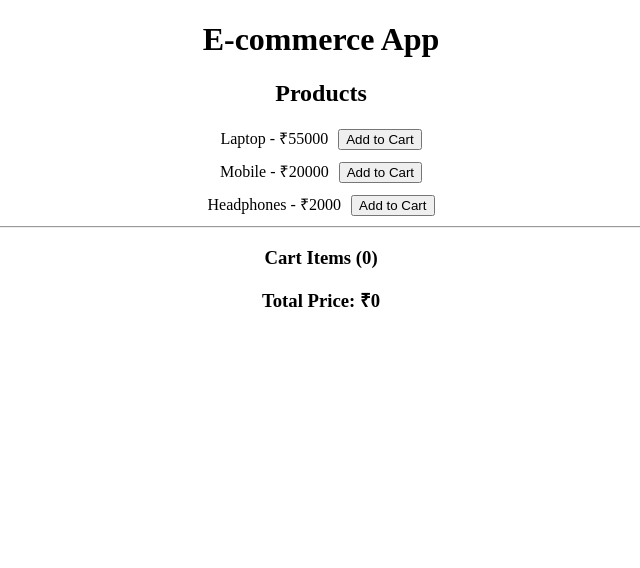
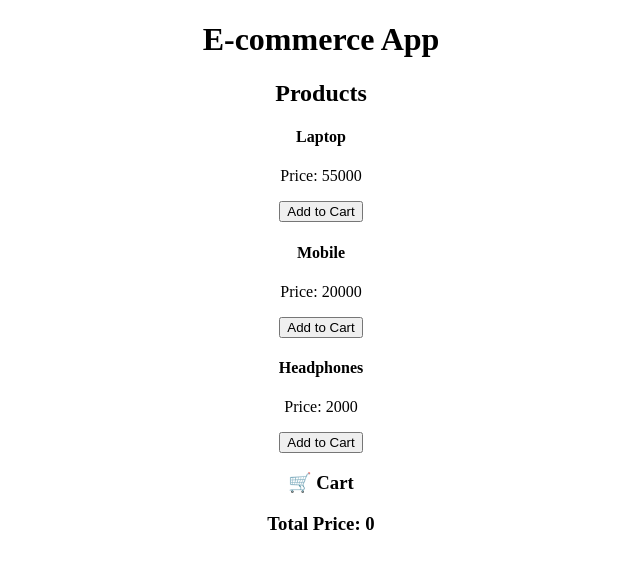
Before and after one commit to krishna-123-star/reactProjects, a React (Vite) app: page / in a window 1280 px wide. Shown: the top 568 px of the page, without its empty margins (319-959 px from the left). Built offline with nearby package versions, Linux system fonts and the light colour scheme.

Commit message:
Using memo, useMemo, useCallback

```diff
--- a/src/ProductList.tsx
+++ b/src/ProductList.tsx
@@ -1,56 +1,48 @@
-import React, { useState, useMemo } from "react";
+import React, { useState, useMemo, useCallback } from "react";
 
-type Product = {
-  id: number;
-  name: string;
-  price: number;
-};
+const Product = React.memo(({ product, onAddToCart }: any) => {
+  return (
+    <div>
+      <h4>{product.name}</h4>
+      <p>Price: {product.price}</p>
+      <button onClick={() => onAddToCart(product)}>Add to Cart</button>
+    </div>
+  );
+});
 
-  const products = [
+export default function ProductList() {
+  const [products] = useState([
     { id: 1, name: "Laptop", price: 55000 },
     { id: 2, name: "Mobile", price: 20000 },
     { id: 3, name: "Headphones", price: 2000 },
-  ];
+  ]);
 
-export default function ProductList() {
-  const [cart, setCart] = useState<Product[]>([]);
+  const [cart, setCart] = useState<any[]>([]);
 
-  const addToCart = (product: Product) => {
-    setCart((prevCart) => [...prevCart, product]);
-  };
+  const addToCart = useCallback((product: any) => {
+    setCart((prev) => [...prev, product]);
+  }, []);
 
-  const getTotalPrice = () => {
-    console.log("Calculating total price...");
-    return cart.reduce((total, item) => total + item.price, 0);
-  };
-
-  const totalPrice = useMemo(() => getTotalPrice(), [cart]);
+  const totalPrice = useMemo(() => {
+    return cart.reduce((sum, item) => sum + item.price, 0);
+  }, [cart]);
 
   return (
     <div>
       <h2>Products</h2>
-      {products.map((product) => (
-        <div key={product.id} style={{ marginBottom: "10px" }}>
-          <span>
-            {product.name} - ₹{product.price}
-          </span>
-          <button
-            onClick={() => addToCart(product)}
-            style={{ marginLeft: "10px" }}
-          >
-            Add to Cart
-          </button>
-        </div>
+      {products.map((p) => (
+        <Product key={p.id} product={p} onAddToCart={addToCart} />
       ))}
 
-      <hr />
-      <h3>Cart Items ({cart.length})</h3>
-      {cart.map((item, index) => (
-        <div key={index}>
-          {item.name} - ₹{item.price}
-        </div>
-      ))}
-      <h3>Total Price: ₹{totalPrice}</h3>
+      <h3>🛒 Cart</h3>
+      <ul>
+        {cart.map((item) => (
+          <li>
+            {item.name} - {item.price}
+          </li>
+        ))}
+      </ul>
+      <h3>Total Price: {totalPrice}</h3>
     </div>
   );
 }
```
